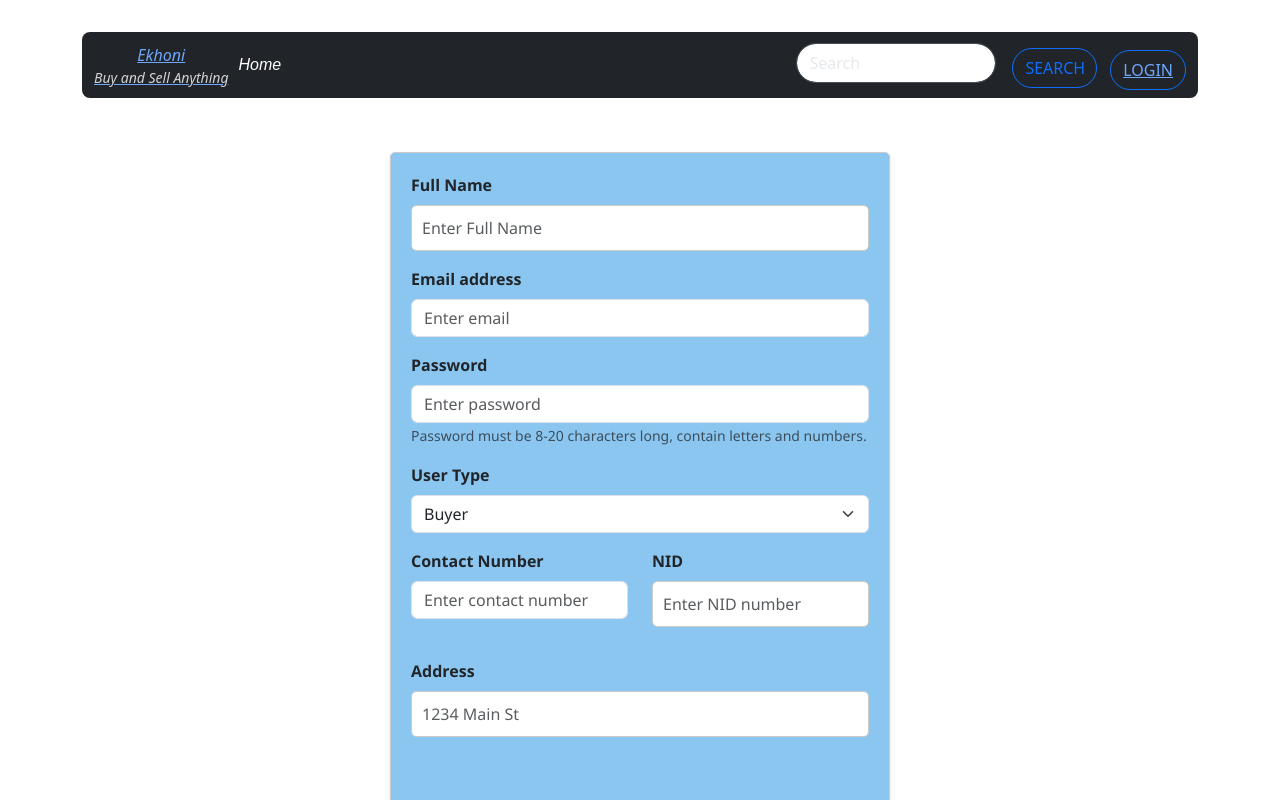
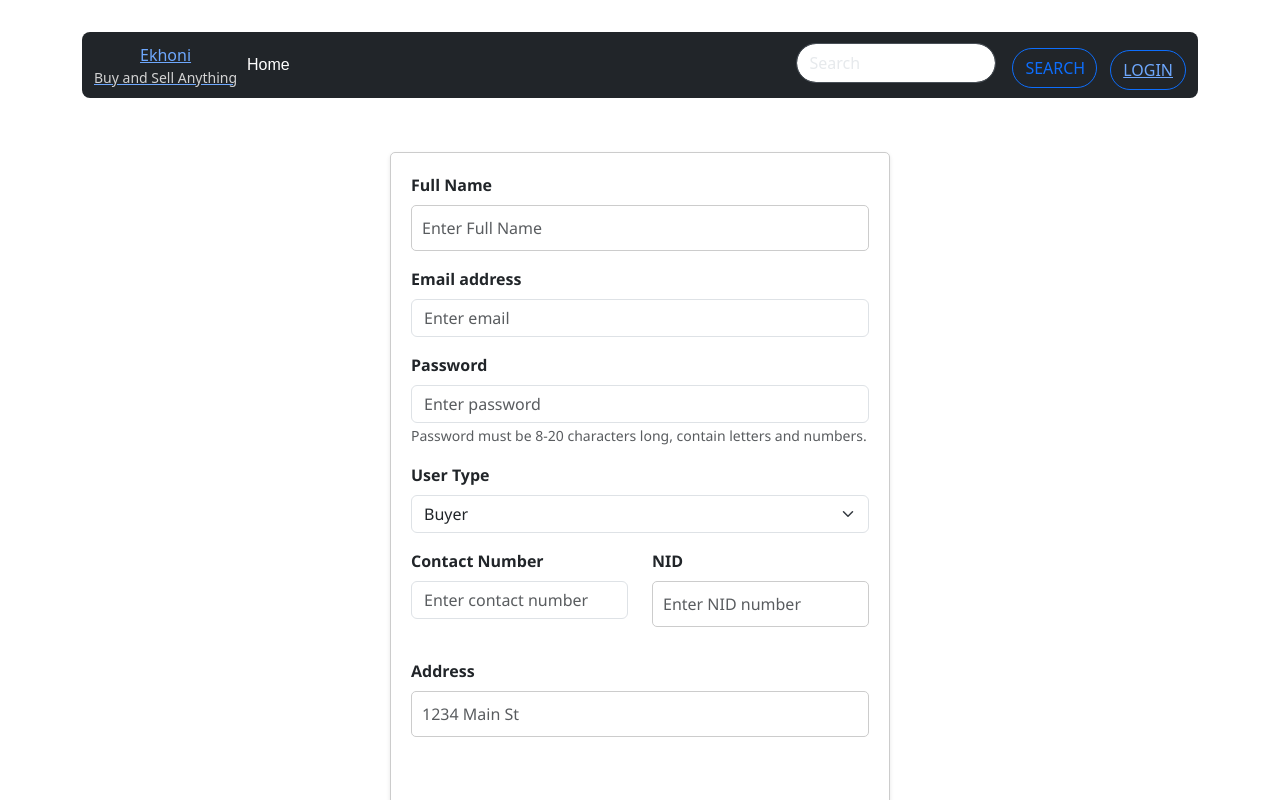
Before and after one commit to tamzid958/ekhonni-CUET, a Next.js app in the folder frontend/: page /register in a window 1280 px wide. Shown: the top 800 px of the page. Built offline with nearby package versions, Linux system fonts and the light colour scheme.

Commit message:
"Login Page Color Updated"

```diff
--- a/frontend/styles/globals.css
+++ b/frontend/styles/globals.css
@@ -27,7 +27,7 @@ a {
 
 nav {
   text-align: center;
-  font-style: italic;
+  font-style: arial;
 }
 
 .login-container {
@@ -46,7 +46,7 @@ nav {
   border-radius: 5px;
   background-color: #fff;
   box-shadow: 0 2px 4px rgba(0, 0, 0, 0.1);
-  background-color: rgb(139, 198, 240);
+  background-color: white;
   font-family: "Segoe UI", Tahoma, Geneva, Verdana, sans-serif;
 }
 
@@ -66,6 +66,6 @@ nav {
   border-radius: 5px;
   background-color: #fff;
   box-shadow: 0 2px 4px rgba(0, 0, 0, 0.1);
-  background-color: rgb(139, 198, 240);
+  background-color:white;
   font-family: "Segoe UI", Tahoma, Geneva, Verdana, sans-serif;
 }
```
